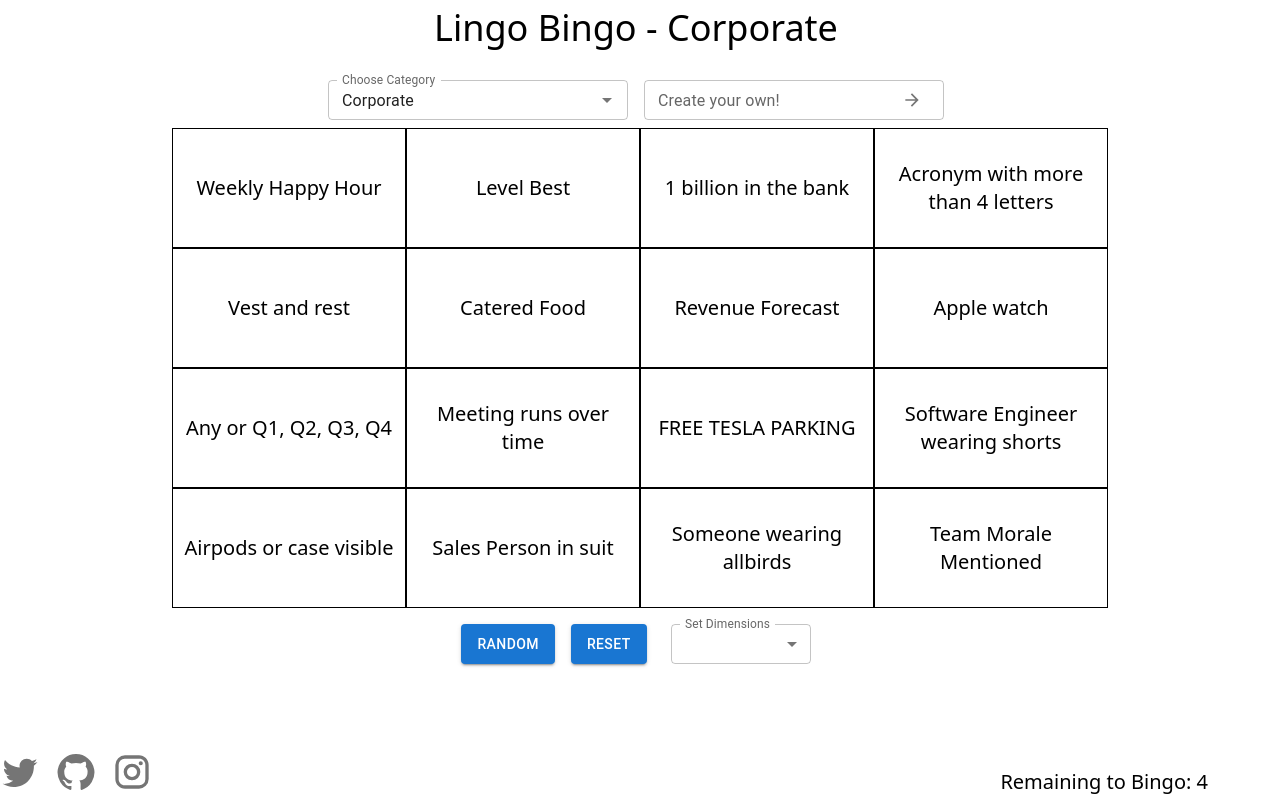
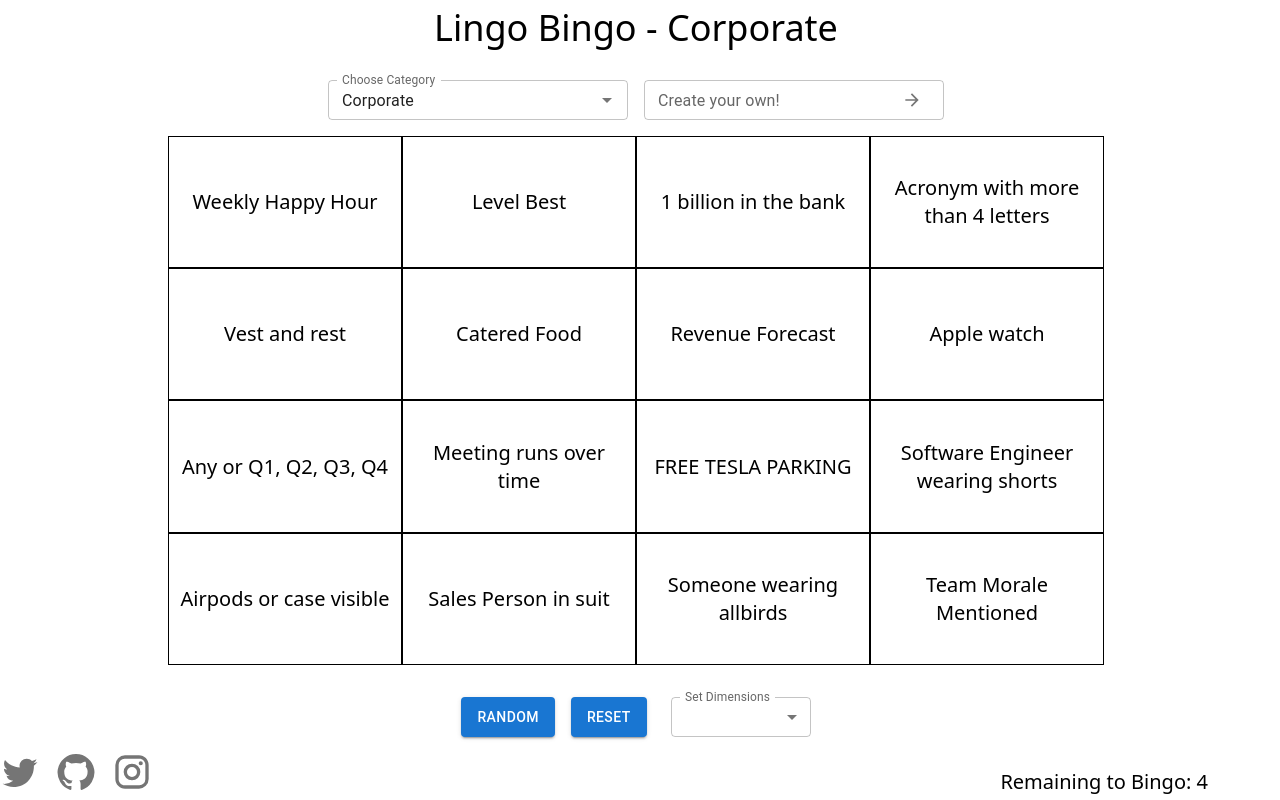
Before and after one commit to EllAchE/lingobingo, a React (Create React App) app: page / in a window 1280 px wide. Built offline with nearby package versions, Linux system fonts and the light colour scheme.

Commit message:
clear selections on category change

```diff
--- a/src/App.tsx
+++ b/src/App.tsx
@@ -22,14 +22,6 @@ function App() {
           className={`m-auto py-2 md:py-4 text-3xl md:text-4xl text-${
             state.showBingoEffects ? 'white' : 'black'
           }`}
-          // sx={{
-          //   color: state.showBingoEffects ? 'white' : undefined,
-          //   paddingBottom: 1,
-          //   paddingTop: 1,
-          //   fontFamily: 'Helvetica',
-          //   margin: "auto"
-          // align="center"
-          // }}
         >
           Lingo Bingo - {state.category}
         </div>
@@ -37,9 +29,7 @@ function App() {
       <Grid item xs={12}>
         {!state.showBingoEffects && <CategoryAndCustomInput />}
       </Grid>
-      <Grid item xs={12}>
-        <BingoCard />
-      </Grid>
+      <BingoCard />
       <Grid item xs={12}>
         {!state.showBingoEffects && <RandomizeAndReset />}
       </Grid>
--- a/src/components/BingoCard.tsx
+++ b/src/components/BingoCard.tsx
@@ -8,7 +8,7 @@ export function BingoCard() {
   const card = state.card;
 
   return (
-    <Grid container justifyContent="center">
+    <Grid sx={{ paddingY: 2 }} container justifyContent="center">
       <GridRow row={card[0]} rowIndex={0} />
       <GridRow row={card[1]} rowIndex={1} />
       <GridRow row={card[2]} rowIndex={2} />
--- a/src/components/CategorySelect.tsx
+++ b/src/components/CategorySelect.tsx
@@ -3,8 +3,9 @@ import React from 'react';
 import { Autocomplete, TextField } from '@mui/material';
 import { presetCategories } from '../constants';
 import { useDispatch, useSelector } from 'react-redux';
-import { setCard, setCategory } from '../store/cardSlice';
+import { clearSelections, setCard, setCategory } from '../store/cardSlice';
 import { createBingoCard } from '../scripts/createGrid';
+import { clearScreenDown } from 'readline';
 
 export function CategorySelect() {
   const dis = useDispatch();
@@ -32,6 +33,7 @@ export function CategorySelect() {
                 .bingoCard
             )
           );
+          dis(clearSelections(undefined));
         }
       }}
     />
--- a/src/components/GridCell.tsx
+++ b/src/components/GridCell.tsx
@@ -1,4 +1,4 @@
-import React from 'react';
+import React, { useEffect, useState } from 'react';
 import Grid from '@mui/material/Grid';
 import { setShowBingoEffects, setState } from '../store/cardSlice';
 import { useDispatch, useSelector } from 'react-redux';
@@ -8,6 +8,14 @@ export default function GridCell({ position, children }: any) {
   const dis = useDispatch();
   const state = useSelector((state: any) => state.card);
 
+  const [height, setHeight] = useState('');
+  const [width, setWidth] = useState('');
+
+  useEffect(() => {
+    setHeight((window.innerHeight / (state.dims + 2.05)).toString());
+    setWidth(height);
+  });
+
   return (
     <Grid
       container
@@ -16,8 +24,9 @@ export default function GridCell({ position, children }: any) {
       justifyItems={'center'}
       alignItems={'center'}
       xs
+      width={width ? width.toString() + 'px' : undefined}
+      height={height ? height.toString() + 'px' : undefined}
       border={1}
-      minHeight={'15vh'}
       textAlign={'center'}
       key={position}
       sx={{
@@ -44,7 +53,9 @@ export default function GridCell({ position, children }: any) {
         dis(setState(stateCopy));
       }}
     >
-      <div className="text-xs sm:text-xl px-2">{children}</div>
+      <div className="text-xs sm:text-md md:text-xl px-2 break-words">
+        {children}
+      </div>
     </Grid>
   );
 }
```
